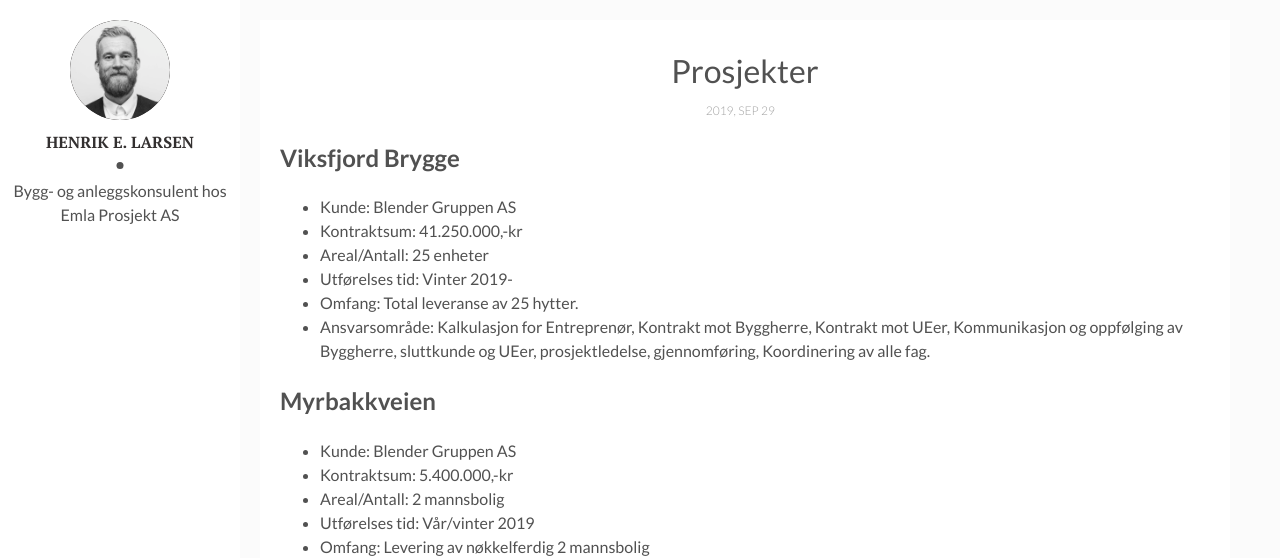
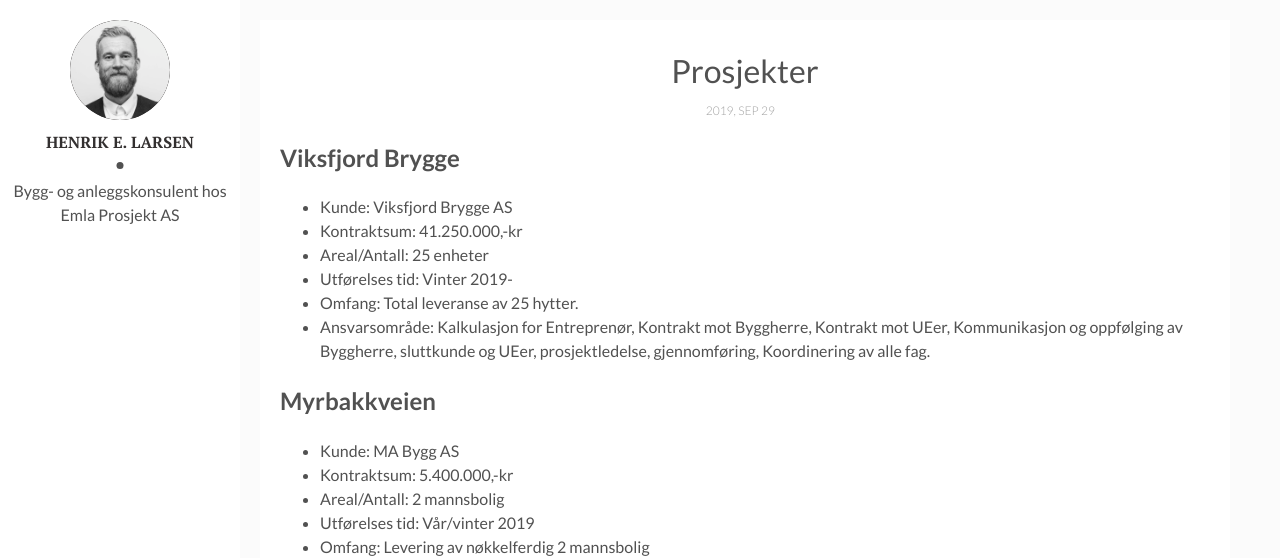
Before and after one commit to olekenneth/emla, a Jekyll site: the page built from _posts/2019-09-29-prosjekter.markdown, in a window 1280 px wide and 900 px high. Shown: the top 558 px of the window. Built offline with Jekyll 4.4.1, drawn with Linux system fonts in a browser that asks for light colours.

Commit message:
Update 2019-09-29-prosjekter.markdown

```diff
--- a/_posts/2019-09-29-prosjekter.markdown
+++ b/_posts/2019-09-29-prosjekter.markdown
@@ -9,7 +9,7 @@
 
 
 ## Viksfjord Brygge
-* Kunde: Blender Gruppen AS
+* Kunde: Viksfjord Brygge AS
 * Kontraktsum: 41.250.000,-kr
 * Areal/Antall: 25 enheter
 * Utførelses tid: Vinter 2019-
@@ -17,7 +17,7 @@
 * Ansvarsområde: Kalkulasjon for Entreprenør, Kontrakt mot Byggherre, Kontrakt mot UEer, Kommunikasjon og oppfølging av Byggherre, sluttkunde og UEer, prosjektledelse, gjennomføring, Koordinering av alle fag.
 
 ## Myrbakkveien
-* Kunde: Blender Gruppen AS
+* Kunde: MA Bygg AS
 * Kontraktsum: 5.400.000,-kr
 * Areal/Antall: 2 mannsbolig
 * Utførelses tid: Vår/vinter 2019
```
